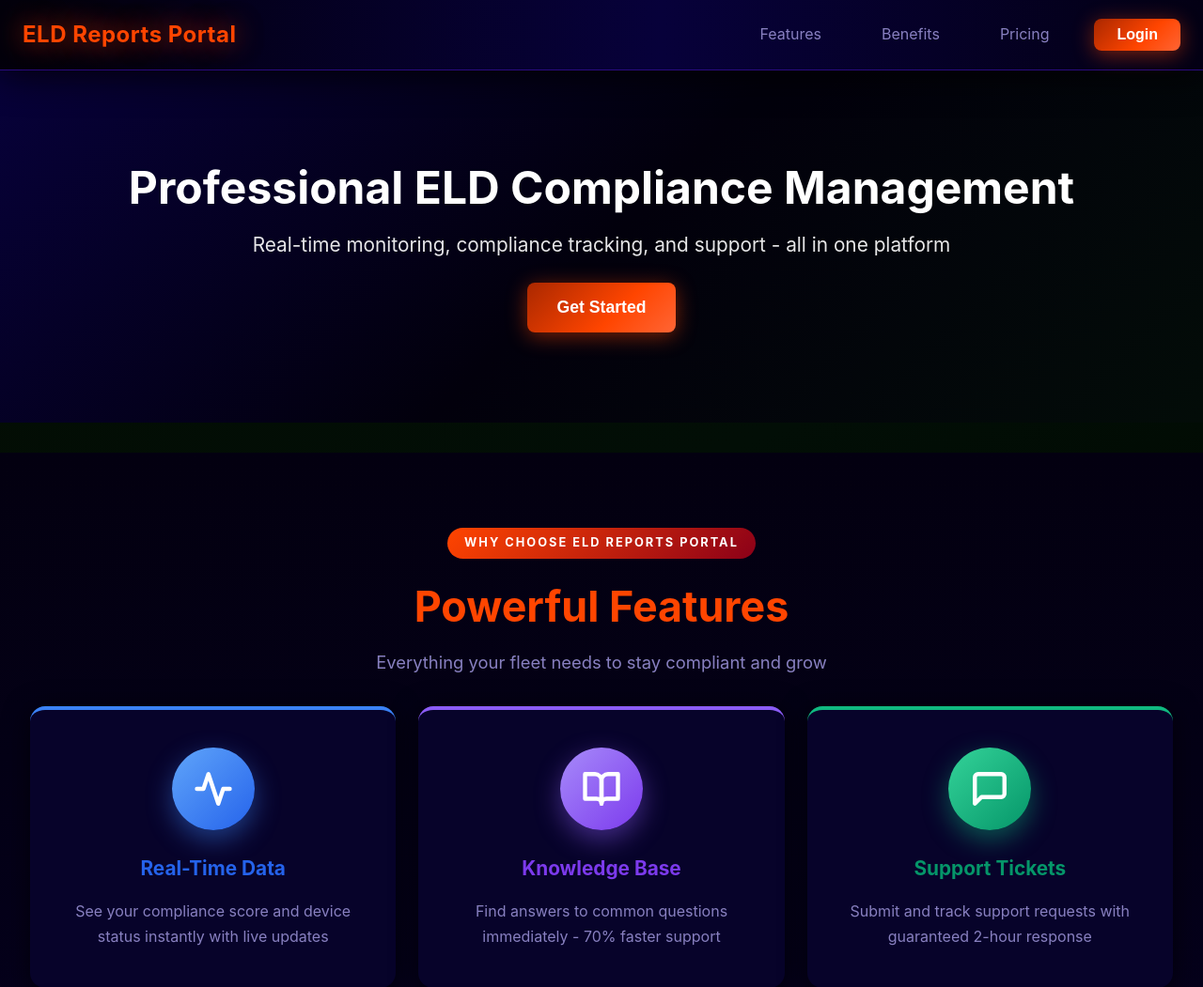
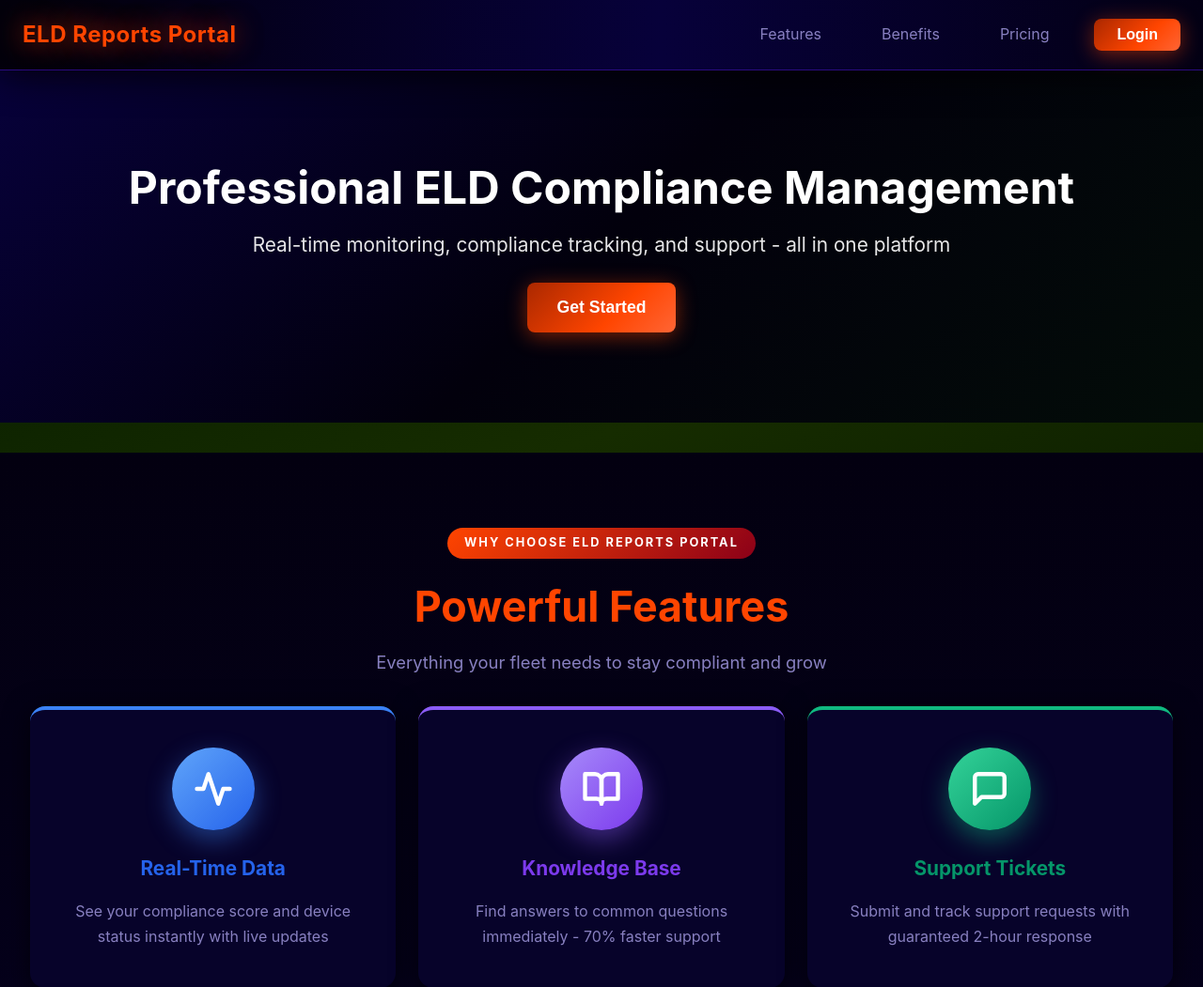
Before and after one commit to mardriddinqosimov-hub/ELD-Customer-Portal, a Flask app: page / in a window 1280 px wide. Shown: the top 1051 px of the page at 94% size. Run offline with Flask 3, Linux system fonts and the light colour scheme.

Commit message:
style: change body background to Uranium yellow-green gradient
Co-Authored-By: Claude Sonnet 4.6 <noreply@anthropic.com>

```diff
--- a/static/css/style.css
+++ b/static/css/style.css
@@ -1873,7 +1873,7 @@ main {
 
 /* ── Page ── */
 body {
-    background: linear-gradient(160deg, #010801 0%, #030D04 30%, #020E06 60%, #010A02 85%, #000500 100%) !important;
+    background: linear-gradient(160deg, #040D00 0%, #0C2200 30%, #162C00 55%, #0E2000 80%, #050E00 100%) !important;
     color: var(--text-primary);
     min-height: 100vh;
 }
```
